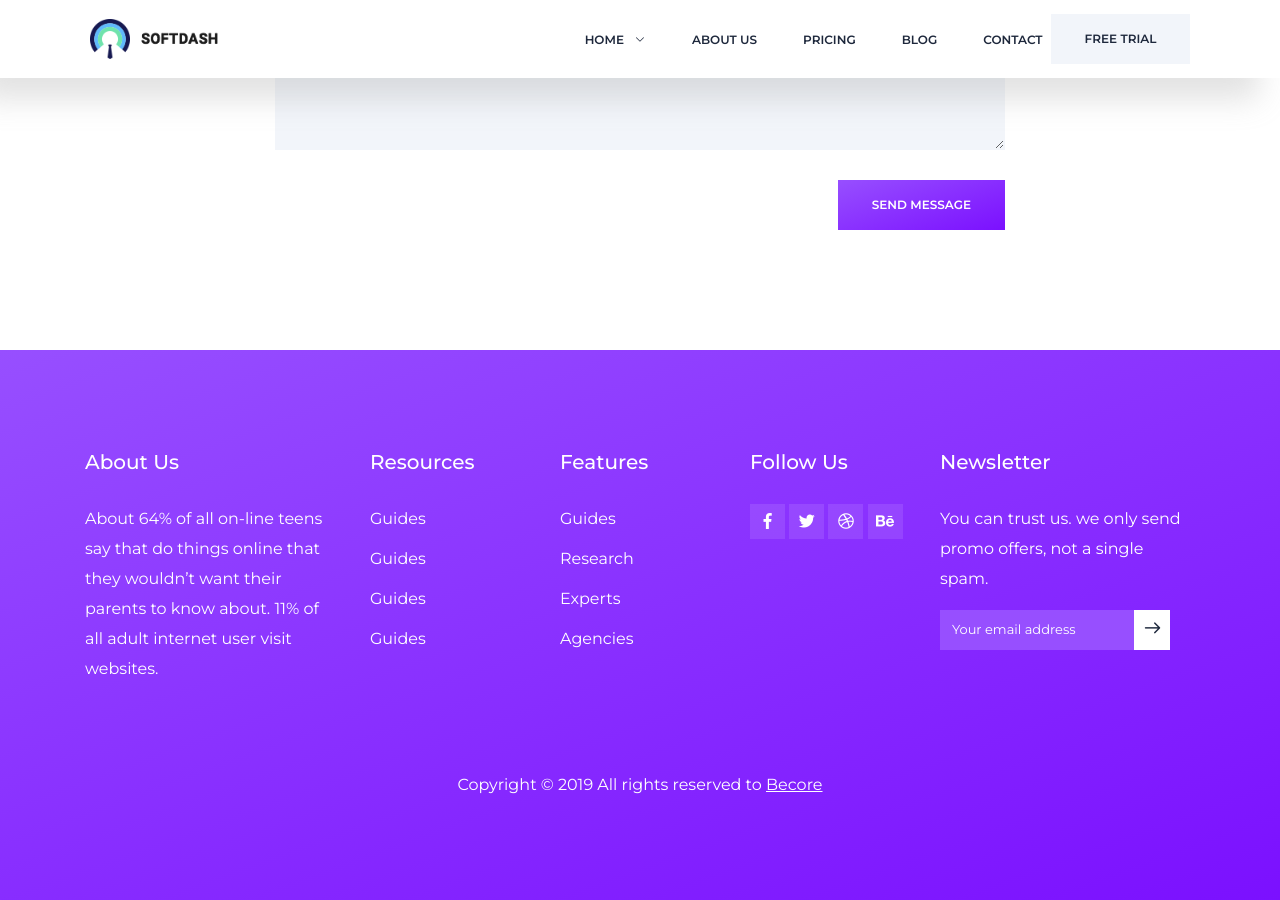
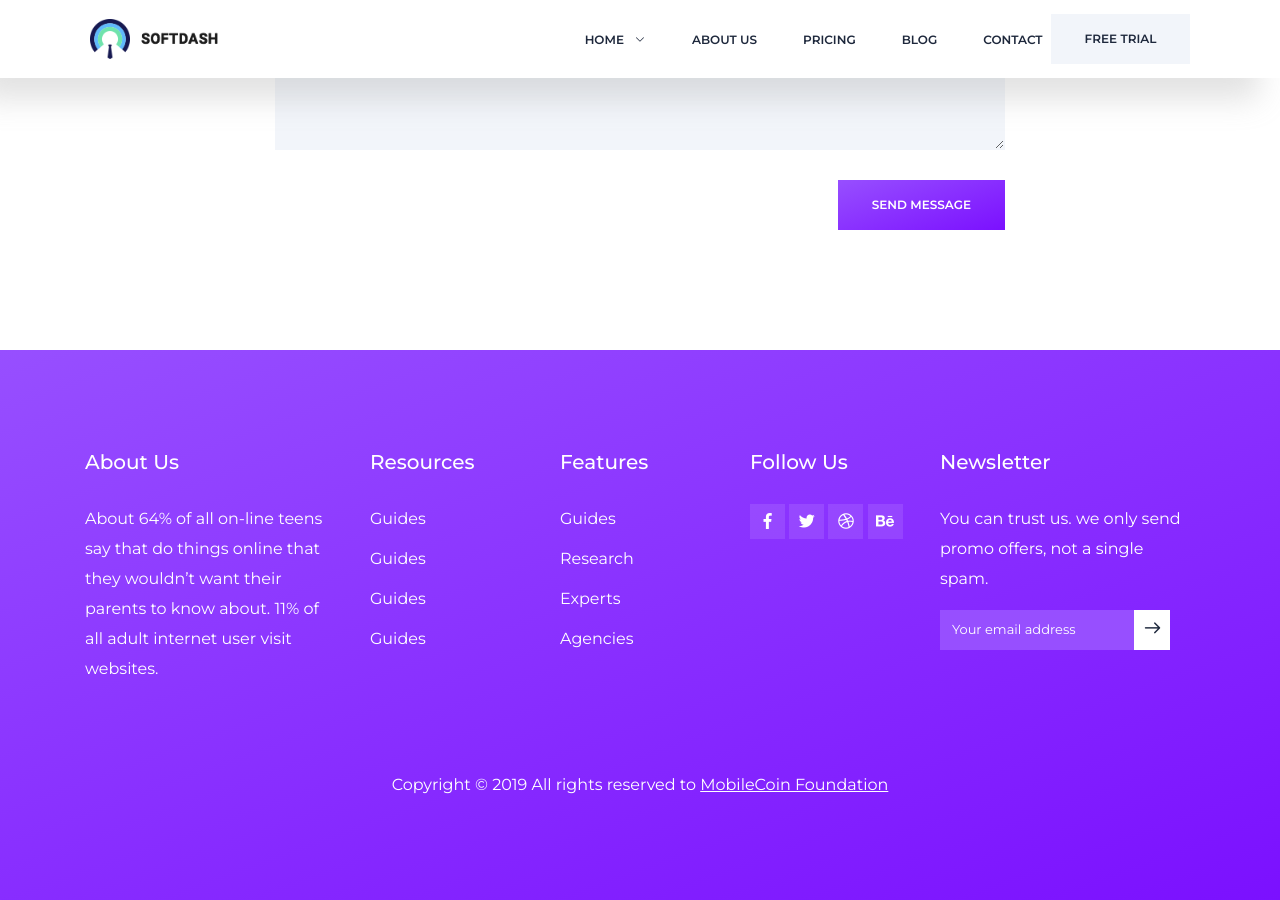
Before and after one commit to BrydgesDesign/MobileCoin, a Jekyll site: the page built from contact.html, in a window 1280 px wide and 900 px high, scrolled down 1211 px. Built offline with Jekyll 4.4.1, drawn with Linux system fonts in a browser that asks for light colours; part of the change alters nothing that is shown.

Commit message:
Update config.yml

```diff
--- a/_config.yml
+++ b/_config.yml
@@ -2,20 +2,20 @@
 ####################################
 ######     Global start     ######
 ####################################
-name                : 'Becore'
-title               : 'Softdash - Creative SaaS And Software HTML5 Jekyll Template'
-email               : demo@example.com
-address             : '2216 Park Avenue, California 95630 '
+name                : 'MobileCoin Foundation'
+title               : 'Cryptocurrency designed for you. Private payments for everyone.'
+email               : info@mobilecoin.com
+address             : '1 Market St, San Francisco, California US'
 phone               : 0185612012035
-tagline             : 'description for your new site here'
+tagline             : 'Cryptocurrency designed for you. Private payments for everyone.'
 description: >- # this means to ignore newlines until "baseurl:"
   Write an awesome description for your new site here. You can edit this
   line in _config.yml. It will appear in your document head meta (for
   Google search results) and in your feed.xml site description.
 baseurl             : "/MobileCoin/" # the subpath of your site, e.g. /blog
 url                 : "https://laughing-hypatia-1962bd.netlify.com/" #  7277783  the base hostname & protocol for your site, e.g. http://example.com
-twitter_username    : jekyllrb
-github_username     :  jekyll
+twitter_username    : mobilecoin
+github_username     :  mobilecoin
 favicon: 'img/favicon.png'
 
 paginate: 12
```
